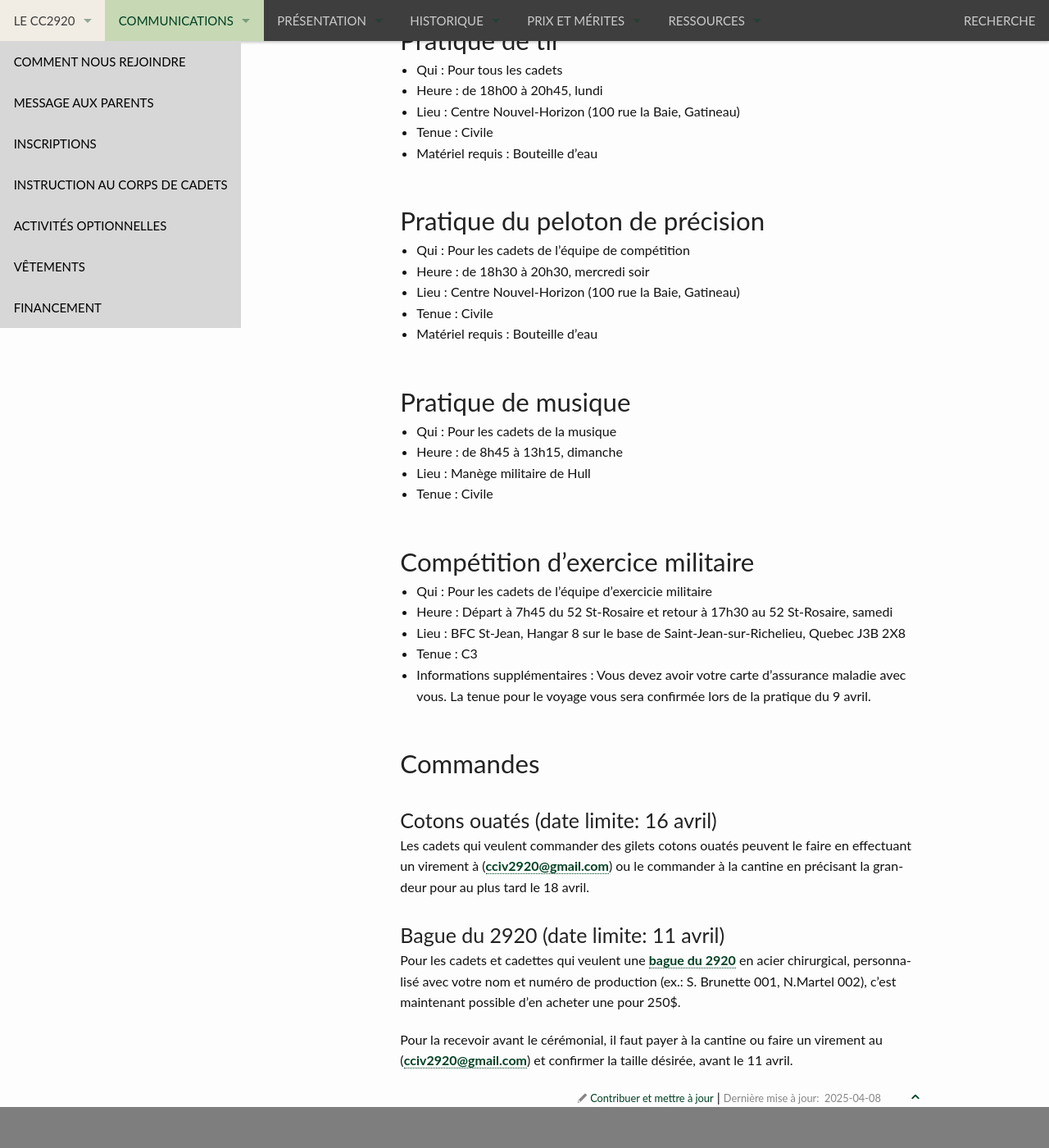
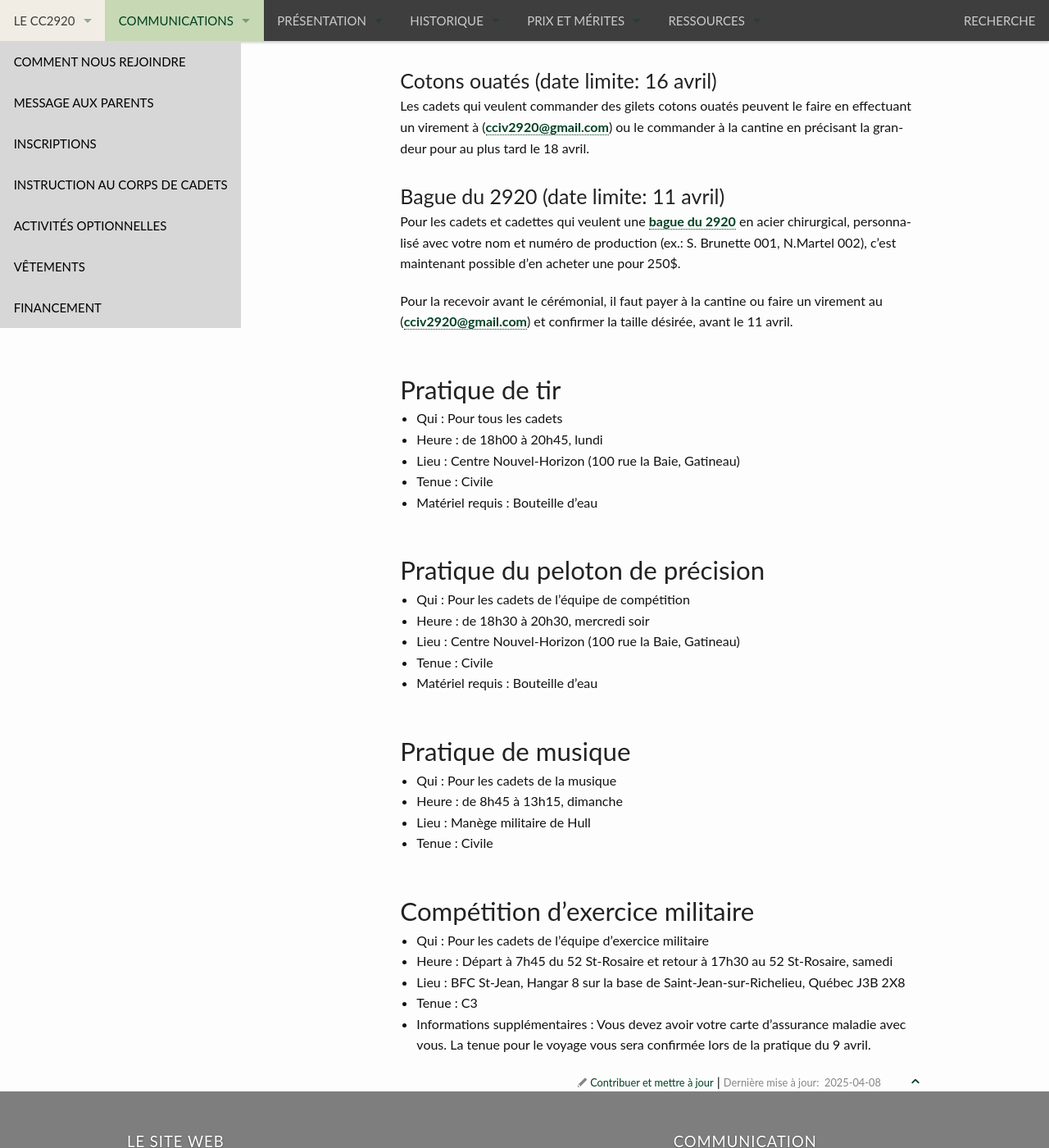
Before and after one commit to CC2920/web, a Jekyll site: the page built from _communications/messages.md, in a window 1280 px wide and 1400 px high, scrolled down 2348 px. Shown: the whole window at 82% size. Built offline with Jekyll 4.4.1, drawn with Linux system fonts in a browser that asks for light colours; some of the changed lines change nothing that is shown; some of the changed text lies outside the part shown.

Commit message:
Update messages.md

```diff
--- a/_communications/messages.md
+++ b/_communications/messages.md
@@ -62,9 +62,10 @@ activités futures :
 
 Si vous êtes absent le vendredi soir, vous devez envoyer un courriel à l'adresse du corps de cadet (<2920armee@cadets.gc.ca>) pour nous en informer.
 
+
 ## Collecte de bouteilles 📢
 
->Parents bénévole avec véhicules recherché 🛻🚗🚙
+*Parents bénévole avec véhicules recherché* 🛻🚗🚙
 
 Nous sollicitons l'aide des parents pour la prochaine collecte de bouteille, le samedi 26 avril.
 
@@ -81,6 +82,17 @@ Par exemple : *Parents avec caravane pouvant transporter 4 cadets*, ou *Aide au
 
 Merci de votre soutien !
 
+## Commandes
+
+### Cotons ouatés (date limite: 16 avril)
+
+Les cadets qui veulent commander des gilets cotons ouatés peuvent le faire en effectuant un virement à (<cciv2920@gmail.com>) ou le commander à la cantine en précisant la grandeur pour au plus tard le 18 avril.
+
+### Bague du 2920 (date limite: 11 avril)
+
+Pour les cadets et cadettes qui veulent une [bague du 2920](https://photos.app.goo.gl/gzQBVka2Ur7p1Vz6A) en acier chirurgical, personnalisé avec votre nom et numéro de production (ex.: S. Brunette 001, N.Martel 002), c'est maintenant possible d'en acheter une pour 250$.
+
+Pour la recevoir avant le cérémonial, il faut payer à la cantine ou faire un virement au (<cciv2920@gmail.com>) et confirmer la taille désirée, avant le 11 avril.
 
 ## Pratique de tir
 
@@ -107,20 +119,8 @@ Merci de votre soutien !
 
 ## Compétition d'exercice militaire
 
-- Qui :  Pour les cadets de l'équipe d'exercicie militaire
+- Qui :  Pour les cadets de l'équipe d'exercice militaire
 - Heure : Départ à 7h45 du 52 St-Rosaire et retour à 17h30 au 52 St-Rosaire, samedi
-- Lieu : BFC St-Jean, Hangar 8 sur le base de Saint-Jean-sur-Richelieu, Quebec J3B 2X8
+- Lieu : BFC St-Jean, Hangar 8 sur la base de Saint-Jean-sur-Richelieu, Québec J3B 2X8
 - Tenue : C3
 - Informations supplémentaires : Vous devez avoir votre carte d'assurance maladie avec vous. La tenue pour le voyage vous sera confirmée lors de la pratique du 9 avril.
-
-## Commandes
-
-### Cotons ouatés (date limite: 16 avril)
-
-Les cadets qui veulent commander des gilets cotons ouatés peuvent le faire en effectuant un virement à (<cciv2920@gmail.com>) ou le commander à la cantine en précisant la grandeur pour au plus tard le 18 avril.
-
-### Bague du 2920 (date limite: 11 avril)
-
-Pour les cadets et cadettes qui veulent une [bague du 2920](https://photos.app.goo.gl/gzQBVka2Ur7p1Vz6A) en acier chirurgical, personnalisé avec votre nom et numéro de production (ex.: S. Brunette 001, N.Martel 002), c'est maintenant possible d'en acheter une pour 250$.
-
-Pour la recevoir avant le cérémonial, il faut payer à la cantine ou faire un virement au (<cciv2920@gmail.com>) et confirmer la taille désirée, avant le 11 avril.
```
